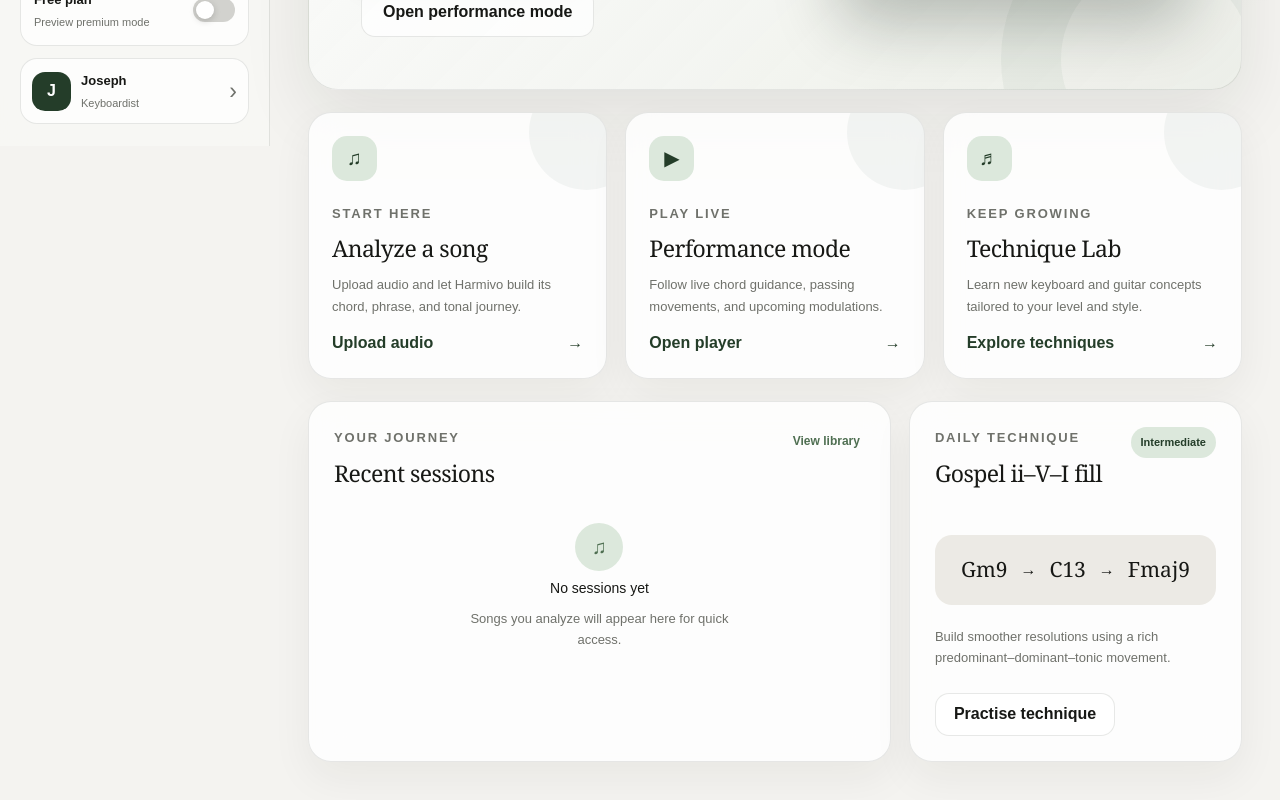
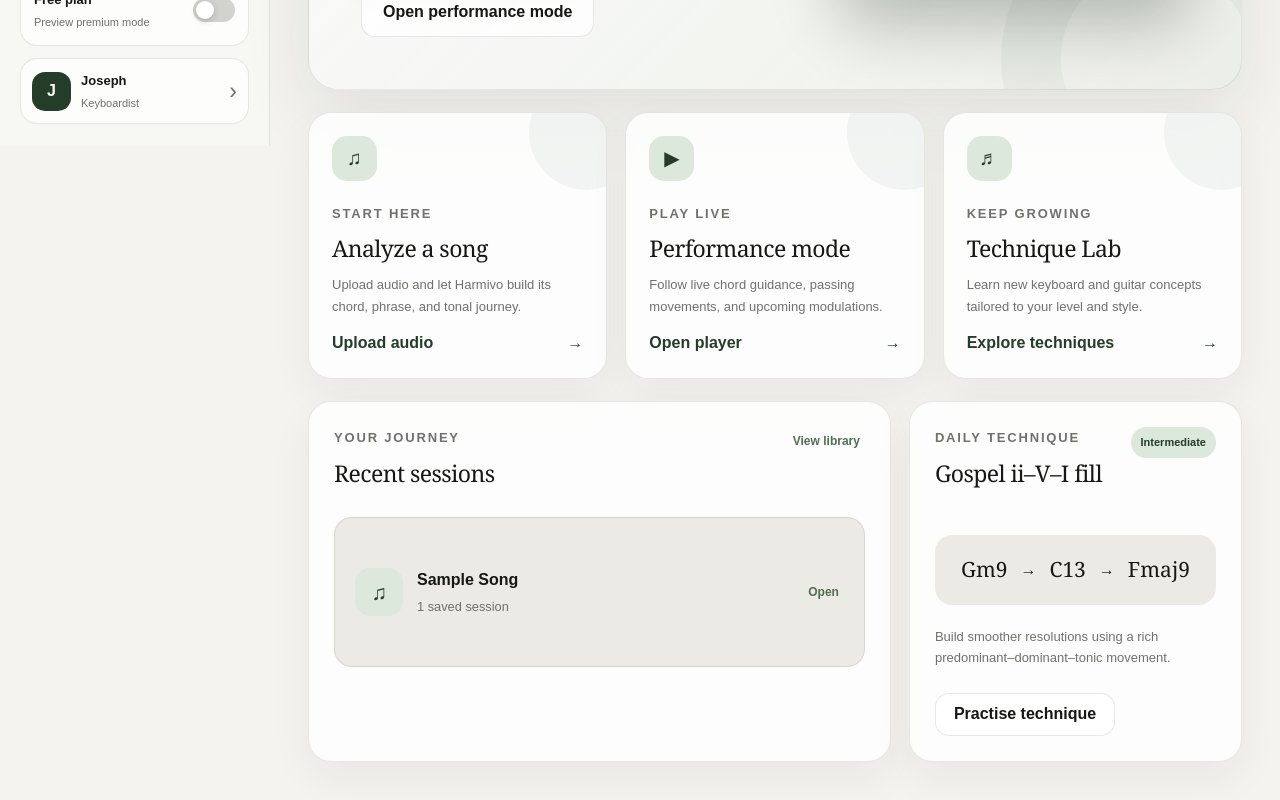
Before and after one commit to Josh-math/harmoniai-web, a Next.js app: page / in a window 1280 px wide. Shown: the part 654-1454 px from the top of the page. Built offline with nearby package versions, Linux system fonts and the light colour scheme.

Commit message:
feat: add shared Harmivo application state

```diff
--- a/src/app/components/dashboard.tsx
+++ b/src/app/components/dashboard.tsx
@@ -3,6 +3,9 @@
 import type {
   AppScreen,
 } from "../types/app-navigation";
+import {
+  useHarmivo,
+} from "../context/harmivo-context";
 
 type DashboardProps = {
   goTo: (screen: AppScreen) => void;
@@ -11,6 +14,10 @@ type DashboardProps = {
 export default function Dashboard({
   goTo,
 }: DashboardProps) {
+  const {
+    songs,
+    musicianProfile,
+  } = useHarmivo();
   return (
     <>
       <section className="hero-card">
@@ -238,15 +245,43 @@ export default function Dashboard({
             </button>
           </div>
 
-          <div className="empty-state">
-            <span>♫</span>
+          <div className="dashboard-session-preview">
+            <div className="dashboard-session-icon">
+              ♫
+            </div>
 
-            <h4>No sessions yet</h4>
+            <div>
+              <strong>
+                {songs[0]?.metadata.title
+                  ?? "No sessions yet"}
+              </strong>
 
-            <p>
-              Songs you analyze will appear
-              here for quick access.
-            </p>
+              <small>
+                {songs.length > 0
+                  ? (
+                    `${songs.length} saved `
+                    + (
+                      songs.length === 1
+                        ? "session"
+                        : "sessions"
+                    )
+                  )
+                  : (
+                    "Songs you analyze "
+                    + "will appear here."
+                  )}
+              </small>
+            </div>
+
+            <button
+              type="button"
+              className="text-button"
+              onClick={() => {
+                goTo("library");
+              }}
+            >
+              Open
+            </button>
           </div>
         </article>
 
--- /dev/null
+++ b/src/app/context/harmivo-context.tsx
@@ -0,0 +1,226 @@
+"use client";
+
+import {
+  createContext,
+  ReactNode,
+  useContext,
+  useMemo,
+  useState,
+} from "react";
+
+import { mockSongIntelligence } from "../data/mock-song-intelligence";
+
+import type {
+  MusicianProfile,
+  SongIntelligence,
+} from "../types/song-intelligence";
+
+type SavedSong = SongIntelligence & {
+  isFavorite: boolean;
+};
+
+type HarmivoContextValue = {
+  songs: SavedSong[];
+  activeSong: SavedSong | null;
+  musicianProfile: MusicianProfile;
+
+  selectSong: (songId: string) => void;
+  addSong: (song: SongIntelligence) => void;
+  removeSong: (songId: string) => void;
+  toggleFavorite: (songId: string) => void;
+  updateMusicianProfile: (
+    profile: MusicianProfile,
+  ) => void;
+};
+
+type HarmivoProviderProps = {
+  children: ReactNode;
+};
+
+const HarmivoContext =
+  createContext<HarmivoContextValue | null>(
+    null,
+  );
+
+const initialSong: SavedSong = {
+  ...mockSongIntelligence,
+  isFavorite: false,
+};
+
+export function HarmivoProvider({
+  children,
+}: HarmivoProviderProps) {
+  const [songs, setSongs] =
+    useState<SavedSong[]>([
+      initialSong,
+    ]);
+
+  const [
+    activeSongId,
+    setActiveSongId,
+  ] = useState<string | null>(
+    initialSong.metadata.id,
+  );
+
+  const [
+    musicianProfile,
+    setMusicianProfile,
+  ] = useState<MusicianProfile>(
+    initialSong.musicianProfile,
+  );
+
+  const activeSong =
+    useMemo(() => {
+      if (!activeSongId) {
+        return null;
+      }
+
+      return (
+        songs.find(
+          (song) =>
+            song.metadata.id
+            === activeSongId,
+        )
+        ?? null
+      );
+    }, [
+      activeSongId,
+      songs,
+    ]);
+
+  function selectSong(
+    songId: string,
+  ) {
+    const songExists =
+      songs.some(
+        (song) =>
+          song.metadata.id
+          === songId,
+      );
+
+    if (!songExists) {
+      return;
+    }
+
+    setActiveSongId(songId);
+  }
+
+  function addSong(
+    song: SongIntelligence,
+  ) {
+    setSongs((currentSongs) => {
+      const existingSong =
+        currentSongs.find(
+          (currentSong) =>
+            currentSong.metadata.id
+            === song.metadata.id,
+        );
+
+      if (existingSong) {
+        return currentSongs.map(
+          (currentSong) =>
+            currentSong.metadata.id
+            === song.metadata.id
+              ? {
+                  ...song,
+                  isFavorite:
+                    currentSong.isFavorite,
+                }
+              : currentSong,
+        );
+      }
+
+      return [
+        {
+          ...song,
+          isFavorite: false,
+        },
+        ...currentSongs,
+      ];
+    });
+
+    setActiveSongId(
+      song.metadata.id,
+    );
+  }
+
+  function removeSong(
+    songId: string,
+  ) {
+    setSongs((currentSongs) =>
+      currentSongs.filter(
+        (song) =>
+          song.metadata.id
+          !== songId,
+      ),
+    );
+
+    if (
+      activeSongId === songId
+    ) {
+      setActiveSongId(null);
+    }
+  }
+
+  function toggleFavorite(
+    songId: string,
+  ) {
+    setSongs((currentSongs) =>
+      currentSongs.map((song) =>
+        song.metadata.id === songId
+          ? {
+              ...song,
+              isFavorite:
+                !song.isFavorite,
+            }
+          : song,
+      ),
+    );
+  }
+
+  function updateMusicianProfile(
+    profile: MusicianProfile,
+  ) {
+    setMusicianProfile(profile);
+  }
+
+  const value =
+    useMemo<HarmivoContextValue>(
+      () => ({
+        songs,
+        activeSong,
+        musicianProfile,
+        selectSong,
+        addSong,
+        removeSong,
+        toggleFavorite,
+        updateMusicianProfile,
+      }),
+      [
+        activeSong,
+        musicianProfile,
+        songs,
+      ],
+    );
+
+  return (
+    <HarmivoContext.Provider
+      value={value}
+    >
+      {children}
+    </HarmivoContext.Provider>
+  );
+}
+
+export function useHarmivo() {
+  const context =
+    useContext(HarmivoContext);
+
+  if (!context) {
+    throw new Error(
+      "useHarmivo must be used inside HarmivoProvider.",
+    );
+  }
+
+  return context;
+}
--- a/src/app/globals.css
+++ b/src/app/globals.css
@@ -3688,3 +3688,46 @@ button:focus-visible {
     text-align: center;
   }
 }
+
+.dashboard-session-preview {
+  min-height: 150px;
+  margin-top: 18px;
+  padding: 20px;
+  display: grid;
+  grid-template-columns:
+    auto
+    minmax(0, 1fr)
+    auto;
+  align-items: center;
+  gap: 14px;
+  border: 1px solid var(--border);
+  border-radius: 18px;
+  background: var(--surface-muted);
+}
+
+.dashboard-session-icon {
+  width: 48px;
+  height: 48px;
+  display: grid;
+  place-items: center;
+  border-radius: 15px;
+  color: var(--accent-dark);
+  background: var(--accent-soft);
+  font-size: 21px;
+}
+
+.dashboard-session-preview > div:nth-child(2) {
+  min-width: 0;
+  display: grid;
+  gap: 5px;
+}
+
+.dashboard-session-preview strong {
+  overflow: hidden;
+  text-overflow: ellipsis;
+  white-space: nowrap;
+}
+
+.dashboard-session-preview small {
+  color: var(--muted);
+}
--- a/src/app/layout.tsx
+++ b/src/app/layout.tsx
@@ -1,10 +1,17 @@
-import type { Metadata } from "next";
+import type {
+  Metadata,
+} from "next";
+
 import "./globals.css";
+
+import {
+  HarmivoProvider,
+} from "./context/harmivo-context";
 
 export const metadata: Metadata = {
   title: "Harmivo",
   description:
-    "Your intelligent companion for music analysis, performance and growth.",
+    "Your intelligent companion for music analysis, performance, and growth.",
 };
 
 export default function RootLayout({
@@ -14,7 +21,11 @@ export default function RootLayout({
 }>) {
   return (
     <html lang="en">
-      <body>{children}</body>
+      <body>
+        <HarmivoProvider>
+          {children}
+        </HarmivoProvider>
+      </body>
     </html>
   );
 }
```
